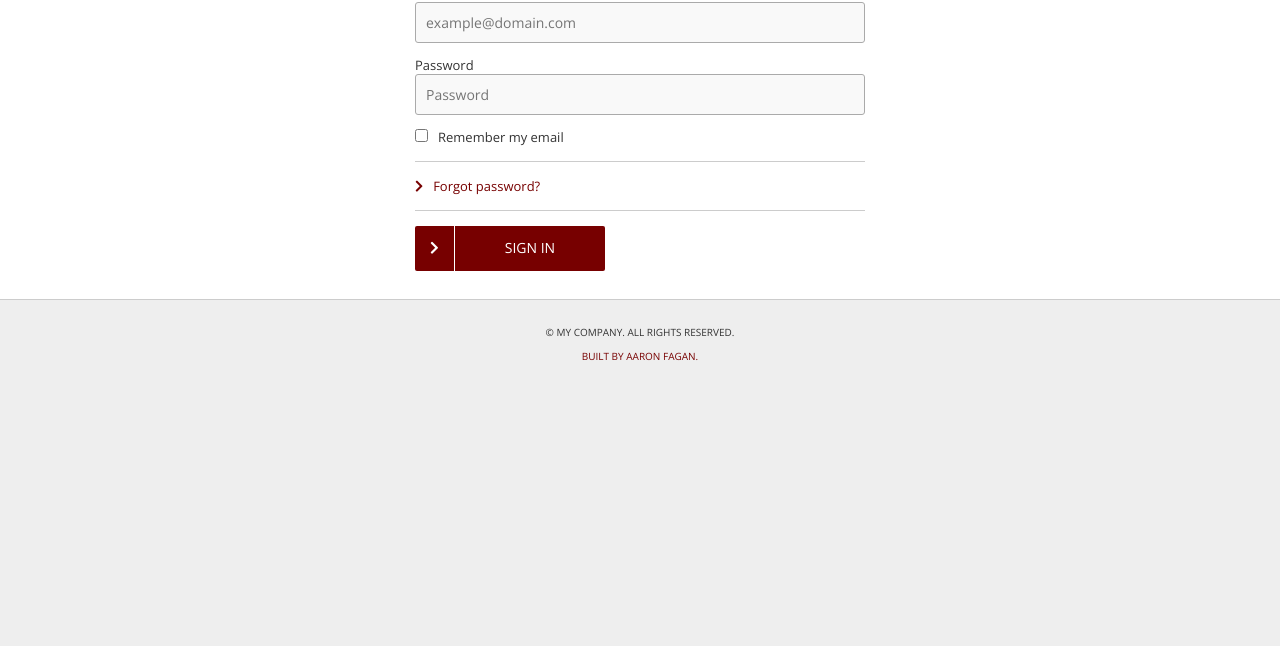
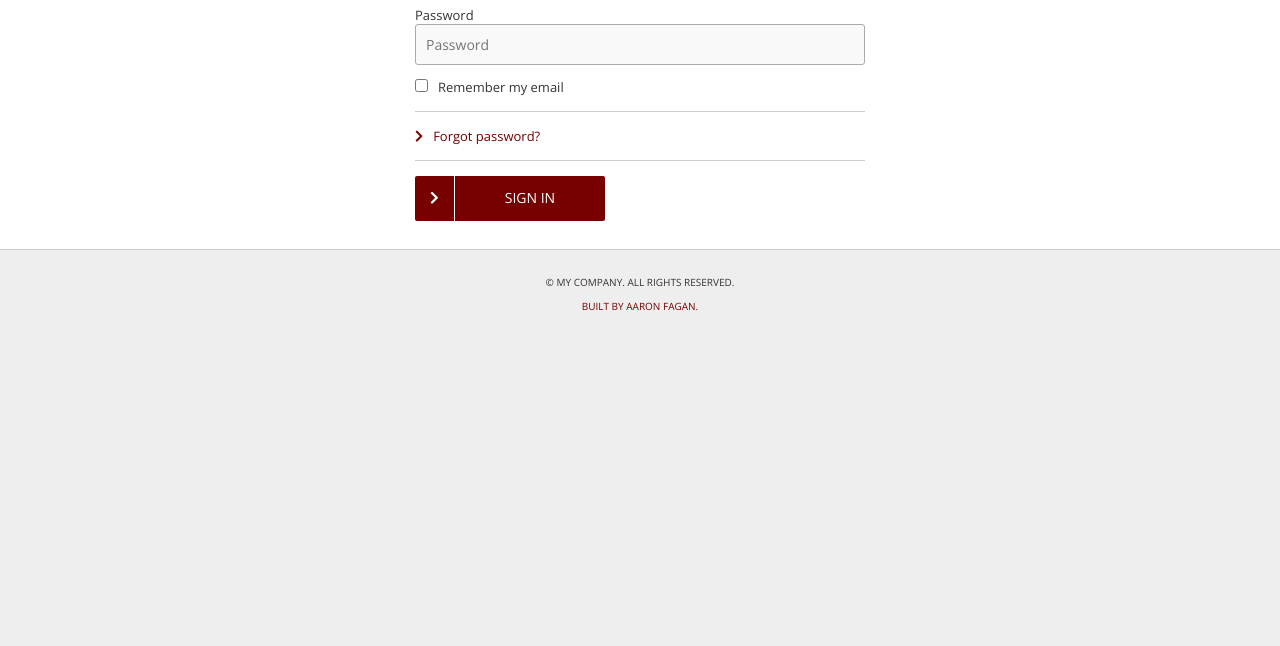
Before and after one commit to aaronfagan/template-webmail-login, a plain HTML site: page index.html in a window 1280 px wide. Shown: the part 154-800 px from the top of the page. Drawn offline with nearby package versions, Linux system fonts and the light colour scheme.

Commit message:
fix(styles): cleanup styling

```diff
--- a/assets/css/style.css
+++ b/assets/css/style.css
@@ -1,4 +1,4 @@
-body { margin:0; background:#EEE; font-family:'Open Sans'; color:#333; font-size:13px; -webkit-text-size-adjust:100%; }
+body { margin:0; background:#EEE; font-family:'Open Sans'; color:#333; font-size:13px; -webkit-text-size-adjust:100%;  }
 .msg { display:none; padding:0; margin:0 0 15px 0; }
 #error { display:table; border:2px solid #be0000; padding:5px 10px; border-radius:3px; }
 #error div, #error i { display:table-cell; }
@@ -10,7 +10,7 @@ h1 i { margin:0 20px 0 0; }
 a { color:#770000; text-decoration:none; }
 a i { margin:0 10px 0 0; }
 a:hover { color:#b90711; }
-#wrap { background:#FFF; width:100%; border-top:1px solid #ccc; border-bottom:1px solid #ccc; margin:50px 0 0 0; }
+#wrap { background:#FFF; width:100%; border-top:1px solid #FFF; border-bottom:1px solid #ccc; margin:0 auto; }
 .content { margin:0 auto; max-width:450px; padding:0 15px; }
 input[type="submit"] { width:200px; display:inline-block; text-align:center; background:#770000; padding:13px 29px; text-transform:uppercase; color:#fff; font-size:14px; font-family: 'Open Sans'; border:0; border-radius:2px; cursor:pointer; transition:background .2s; -webkit-appearance:none; white-space:nowrap; }
 input[type="submit"]:hover { background:#b90711; }
```
